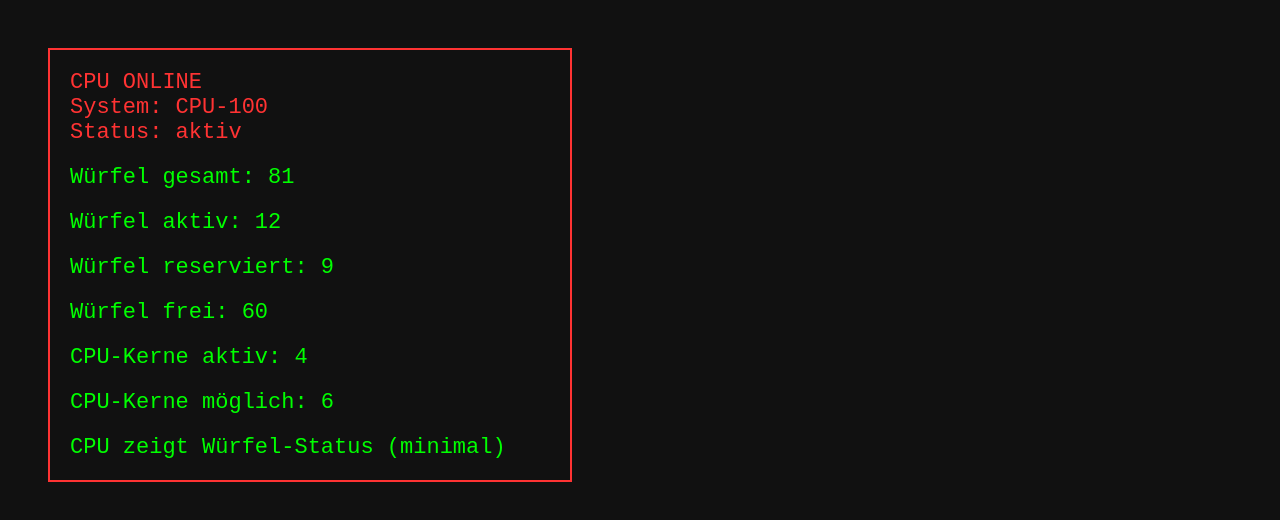
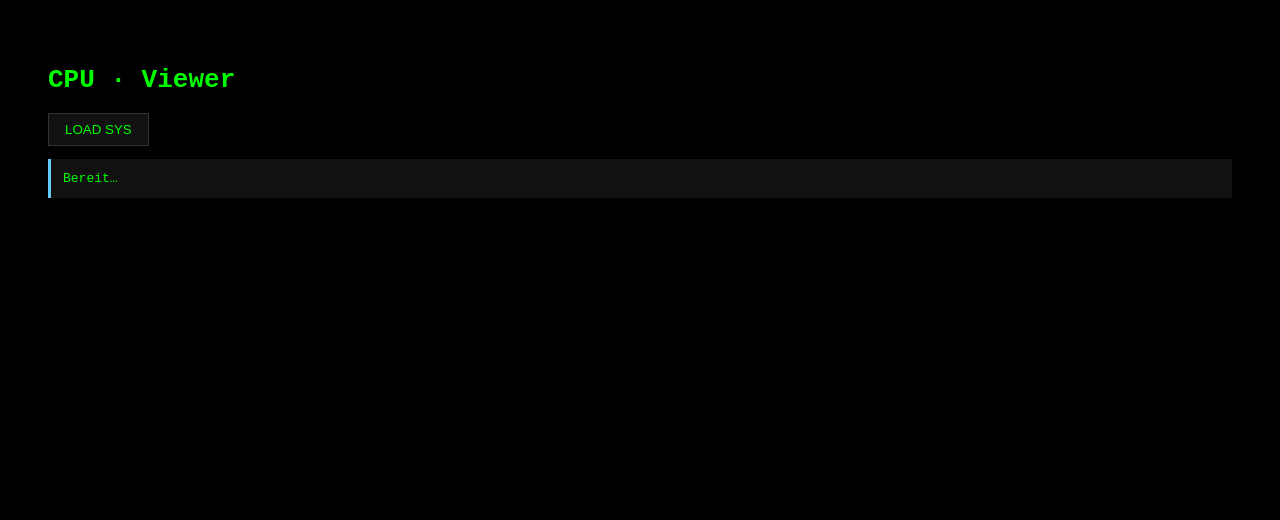
Before and after one commit to iki1uc/CPU, a plain HTML site: page index.html in a window 1280 px wide. Drawn offline with Linux system fonts and the light colour scheme.

Commit message:
Update index.html

```diff
--- a/index.html
+++ b/index.html
@@ -1,47 +1,32 @@
 <!DOCTYPE html>
 <html>
 <head>
-  <meta charset="utf-8">
-  <title>CPU 81-Würfel</title>
-  <style>
-    body {
-      background: #111;
-      color: #f33;
-      font-family: monospace;
-      padding: 40px;
-      font-size: 22px;
-    }
-    .cpu {
-      border: 2px solid #f33;
-      padding: 20px;
-      width: 480px;
-    }
-    .stat {
-      margin-top: 20px;
-      color: #0f0;
-    }
-  </style>
+<meta charset="UTF-8">
+<title>CPU · Viewer</title>
+<style>
+body{background:#000;color:#0f0;font-family:monospace;padding:40px;}
+pre{background:#111;border-left:3px solid #6cf;padding:12px;}
+button{background:#111;color:#0f0;border:1px solid #333;padding:8px 16px;}
+</style>
 </head>
-
 <body>
 
-<div class="cpu">
-  <div>CPU ONLINE</div>
-  <div>System: CPU-100</div>
-  <div>Status: aktiv</div>
+<h1>CPU · Viewer</h1>
 
-  <!-- 81-Würfel Anzeige -->
-  <div class="stat">Würfel gesamt: 81</div>
-  <div class="stat">Würfel aktiv: 12</div>
-  <div class="stat">Würfel reserviert: 9</div>
-  <div class="stat">Würfel frei: 60</div>
+<button onclick="run()">LOAD SYS</button>
+<pre id="out">Bereit…</pre>
 
-  <!-- CPU-spezifisch -->
-  <div class="stat">CPU-Kerne aktiv: 4</div>
-  <div class="stat">CPU-Kerne möglich: 6</div>
+<script type="module">
+import sysIn from "./sys.in.json" assert {type:"json"};
+import sysOut from "./sys.out.json" assert {type:"json"};
+import sysScale from "./sys.scale.json" assert {type:"json"};
+import sysHdf from "./sys.hdf.json" assert {type:"json"};
 
-  <div class="stat">CPU zeigt Würfel-Status (minimal)</div>
-</div>
+function run(){
+    const data = {sysIn, sysOut, sysScale, sysHdf};
+    out.textContent = JSON.stringify(data, null, 2);
+}
+</script>
 
 </body>
 </html>
```
